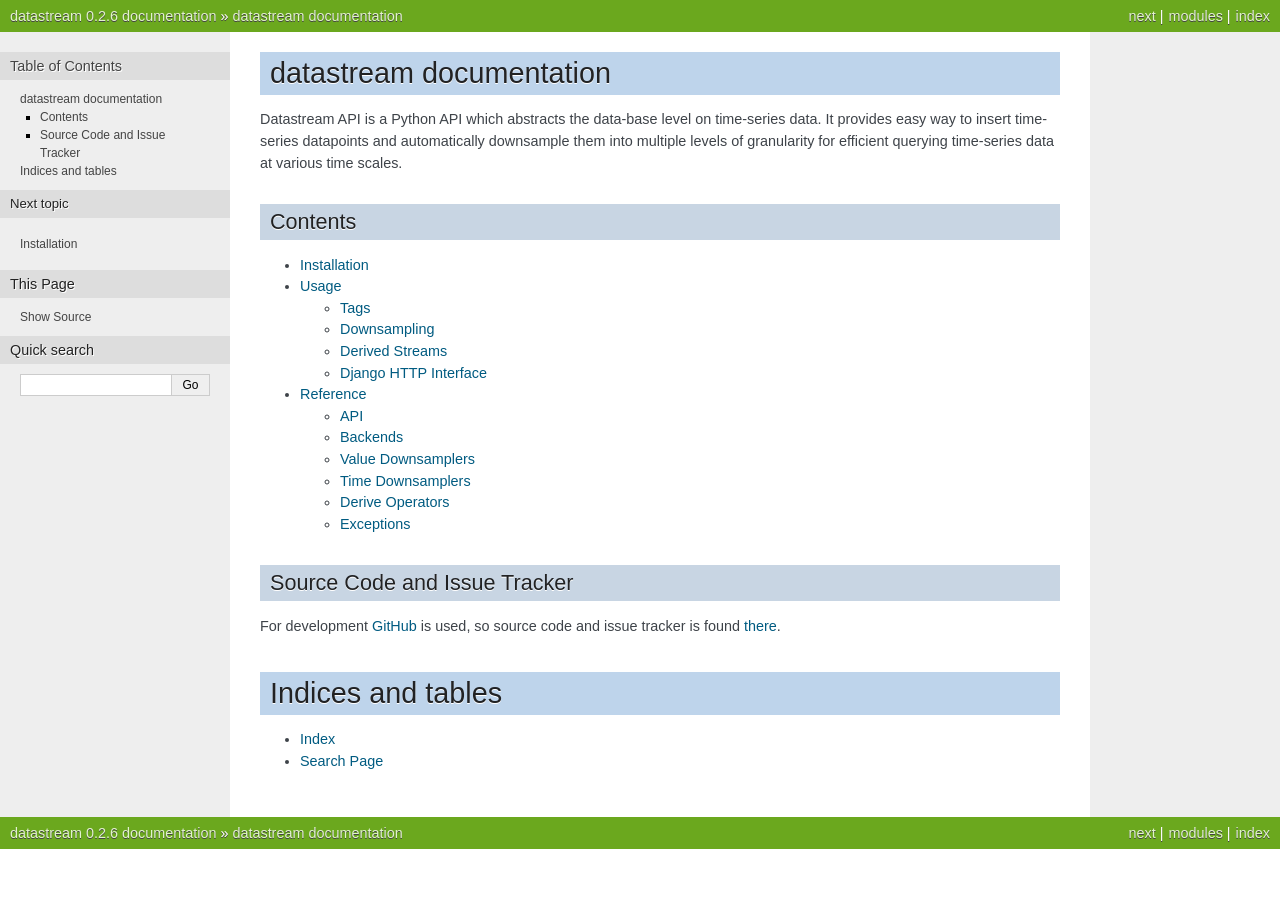
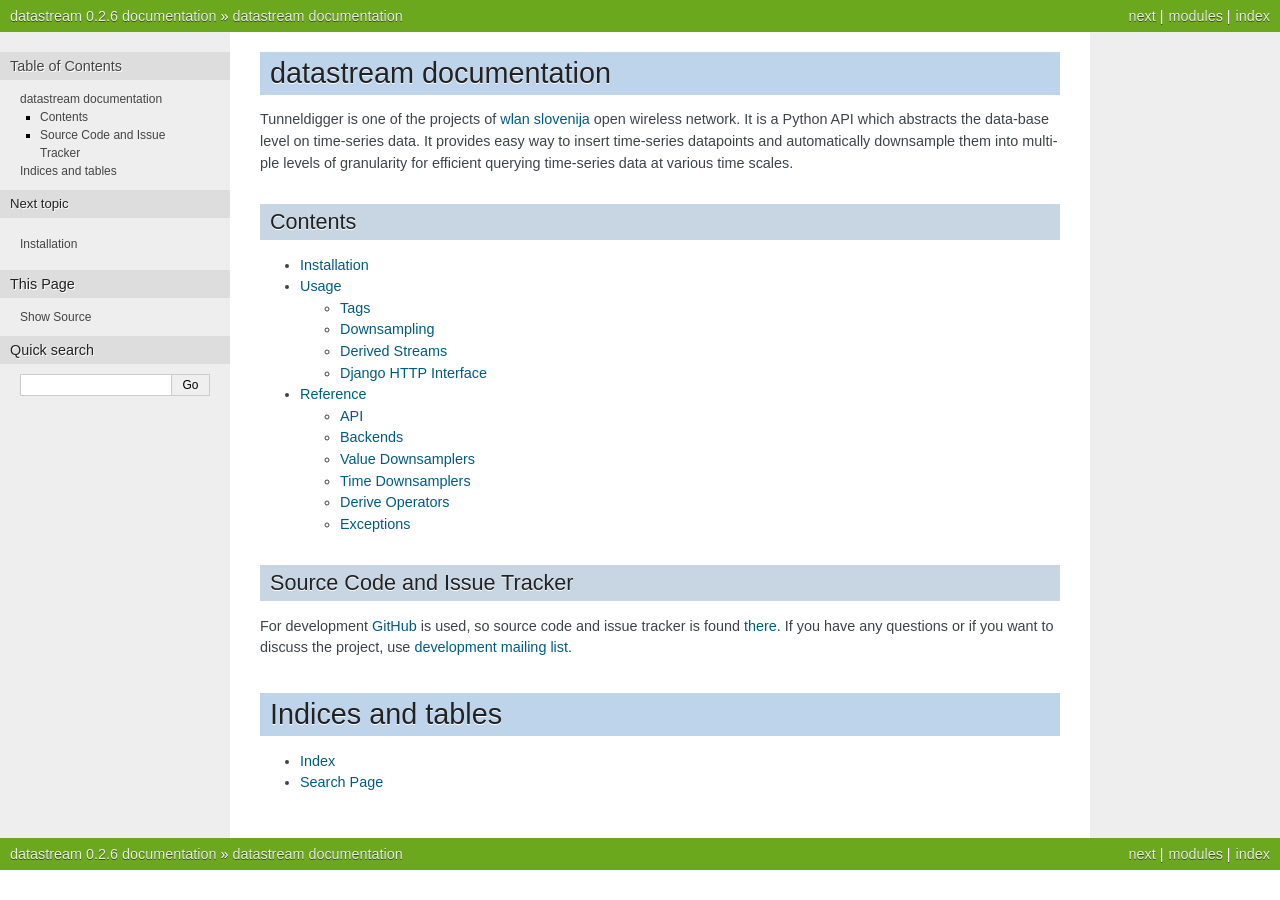
Before and after one commit to wlanslovenija/datastream, a Sphinx documentation site: the page built from docs/index.rst, in a window 1280 px wide. Built offline with Sphinx 7.4.7, drawn with Linux system fonts in a browser that asks for light colours.

Commit message:
Add link to the mailing list.

```diff
--- a/docs/index.rst
+++ b/docs/index.rst
@@ -1,9 +1,12 @@
 datastream documentation
 ===============================
 
-Datastream API is a Python API which abstracts the data-base level on time-series data. It provides easy way to insert
+Tunneldigger is one of the projects of `wlan slovenija`_ open wireless network.
+It is a Python API which abstracts the data-base level on time-series data. It provides easy way to insert
 time-series datapoints and automatically downsample them into multiple levels of granularity for efficient querying
 time-series data at various time scales.
+
+.. _wlan slovenija: https://wlan-si.net
 
 Contents
 --------
@@ -19,10 +22,12 @@ Source Code and Issue Tracker
 -----------------------------
 
 For development GitHub_ is used, so source code and issue tracker is found
-there_.
+there_. If you have any questions or if you want to
+discuss the project, use `development mailing list`_.
 
 .. _GitHub: https://github.com/
 .. _there: https://github.com/wlanslovenija/datastream
+.. _development mailing list: https://wlan-si.net/lists/info/development
 
 Indices and tables
 ==================
```
